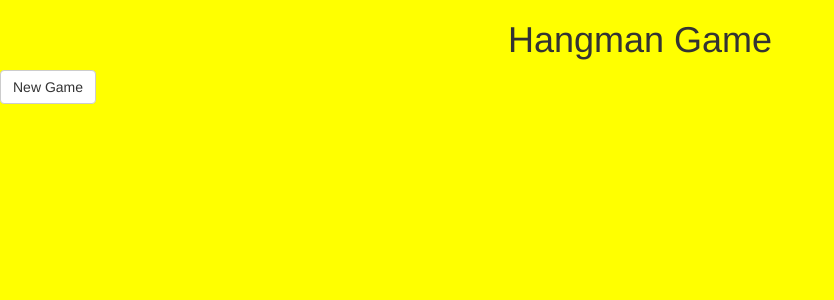
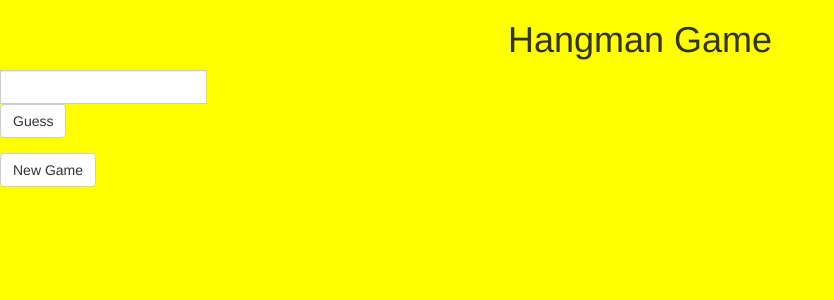
Before and after one commit to uzeuze/hangman_game_tutorial, a React app: page / in a window 1280 px wide. Shown: the top 300 px of the page, without its empty margins (0-834 px from the left). Built offline with nearby package versions, Linux system fonts and the light colour scheme.

Commit message:
Add guess form

```diff
--- a/src/components/App.js
+++ b/src/components/App.js
@@ -1,13 +1,57 @@
-import React from 'react';
+import React, {Component} from 'react';
 import WordToGuess from './WordToGuess';
+import NewGameButton from './NewGameButton';
+import GuessForm from './GuessForm';
+import $ from 'jquery';
 
-function App() {
-  return (
-    <div>
-      <h1 className="text-center">Hangman Game</h1>
-      <WordToGuess />
-    </div>
-  );
+class App extends Component {
+  constructor() {
+    super();
+    this.state = {
+      word: "",
+      guesses: []
+    }
+  }
+  componentDidMount() {
+    this.getNewWord();
+  }
+
+  newGame() {
+    this.getNewWord();
+    this.setState({guesses: []});
+  }
+
+  getNewWord() {
+    $.ajax({
+        type: "GET",
+        url: "http://randomword.setgetgo.com/get.php",
+        dataType: "jsonp",
+        success: function(data){
+          this.setState({word: data.Word});
+        }.bind(this)
+    });
+  }
+
+  handleGuess(input) {
+    let NewGuesses = this.state.guesses;
+    input.split("").forEach((guess) => {
+      if(NewGuesses.indexOf(guess) === -1) {
+        NewGuesses.push(guess);
+      }
+    });
+    this.setState({guesses: NewGuesses});
+  }
+
+  render() {
+    return (
+      <div>
+        <h1 className="text-center">Hangman Game</h1>
+        <WordToGuess word={this.state.word} guesses={this.state.guesses}/>
+        <GuessForm handleGuess={this.handleGuess.bind(this)}/>
+        <NewGameButton newGame={this.newGame.bind(this)}/>
+      </div>
+    );
+  }
 }
 
 export default App;
--- /dev/null
+++ b/src/components/GuessForm.js
@@ -0,0 +1,38 @@
+import React, {Component} from 'react';
+import {FormGroup, FormControl, InputGroup, Button} from 'react-bootstrap';
+
+export default class GuessForm extends Component {
+  constructor() {
+      super();
+      this.state = {
+        textValue: ""
+      }
+  }
+
+  handleChange(event) {
+    this.setState({ textValue: event.target.value });
+  }
+
+  handleSubmit(event) {
+    event.preventDefault();
+    this.props.handleGuess(this.state.textValue);
+    this.setState({textValue: ""});
+  }
+
+  render() {
+    return (
+      <form className="guessForm" onSubmit={this.handleSubmit.bind(this)} >
+        <FormGroup>
+          <InputGroup>
+            <FormControl type="text"
+                         className="guess-input"
+                         value={this.state.textValue}
+                         onChange={this.handleChange.bind(this)}
+            />
+          </InputGroup>
+          <Button type="submit">Guess</Button>
+        </FormGroup>
+      </form>
+    );
+  }
+}
--- /dev/null
+++ b/src/components/NewGameButton.js
@@ -0,0 +1,8 @@
+import React, {Component} from 'react';
+import {Button} from 'react-bootstrap';
+
+export default class NewGameButton extends Component {
+  render () {
+    return <Button onClick={this.props.newGame}>New Game</Button>;
+  }
+}
--- a/src/components/WordToGuess.js
+++ b/src/components/WordToGuess.js
@@ -1,49 +1,24 @@
 import React, {Component} from 'react';
-import {Button} from 'react-bootstrap';
-import $ from 'jquery';
 import Dash from './Dash';
 
 export default class WordToGuess extends Component {
-  constructor() {
-    super();
-    this.state = {
-      word: "",
-      guessStatus: [0,1]
-    }
-  }
-  componentDidMount() {
-    this.getWord();
-  }
-
-  newGame() {
-    this.getWord();
-  }
-
-  getWord() {
-    $.ajax({
-        type: "GET",
-        url: "http://randomword.setgetgo.com/get.php",
-        dataType: "jsonp",
-        success: function(data){
-          this.setState({word: data.Word});
-        }.bind(this)
-    });
-  }
-
-  render() {
-    let word = this.state.word;
-    let dashes = word.split("").map((dash, index) => {
-      if (this.state.guessStatus.indexOf(index) !== -1) {
-        return <Dash key={index} display={word[index]}/>
+  getDisplay() {
+    let word = this.props.word;
+    let display = word.split("").map((letter, index) => {
+      if (this.props.guesses.indexOf(letter) !== -1) {
+        return <Dash key={index} display={letter}/>
       } else {
         return <Dash key={index}/>
       }
     });
+    return display;
+  }
+  render() {
+    let display = this.getDisplay();
     return (
       <div>
-        {dashes}
-        <h6>{this.state.word}</h6>
-        <Button onClick={this.newGame.bind(this)}>New Game</Button>
+        {display}
+        <h6>{this.props.word}</h6>
       </div>
     );
   }
```
